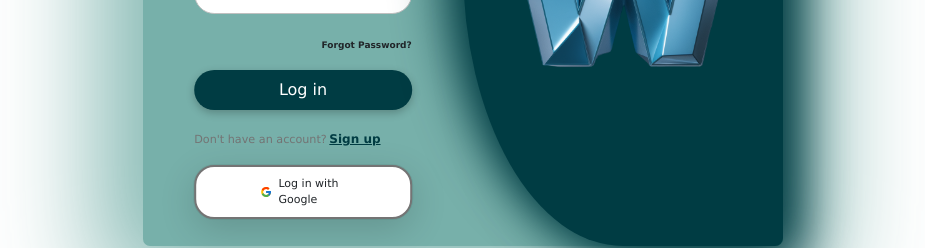
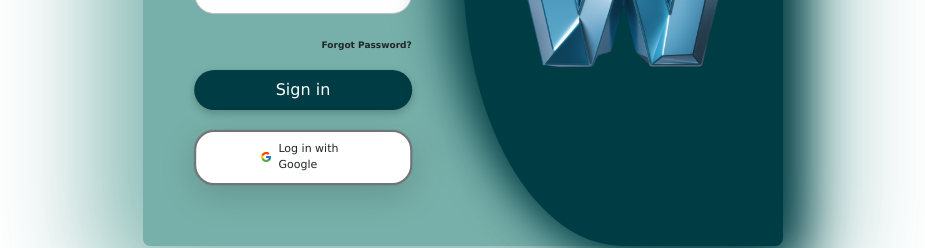
Before and after one commit to ErblinZeqiri/WorkTimeReact, a React (Vite) app: page / in a window 1280 px wide. Shown: the part 434-682 px from the top of the page, without its empty margins (177-1102 px from the left). Built offline with nearby package versions, Linux system fonts and the light colour scheme; no server answers.

Commit message:
Correction du login

```diff
--- a/src/components/login.jsx
+++ b/src/components/login.jsx
@@ -1,4 +1,4 @@
-import React, { useState } from "react";
+import React from "react";
 import "./login.css";
 import "bootstrap/dist/css/bootstrap.min.css";
 import GoogleLogin from "./GoogleLogin";
@@ -25,12 +25,8 @@ const Login = () => {
                 <p className="page-link">
                   <span className="page-link-label">Forgot Password?</span>
                 </p>
-                <button className="form-btn">Log in</button>
+                <button className="form-btn">Sign in</button>
               </form>
-              <p className="sign-up-label">
-                Don't have an account?
-                <span className="sign-up-link">Sign up</span>
-              </p>
               <GoogleLogin />
             </div>
           </div>
```
